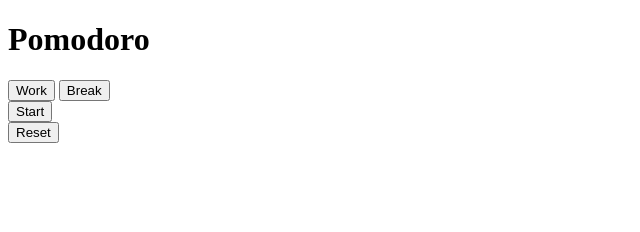
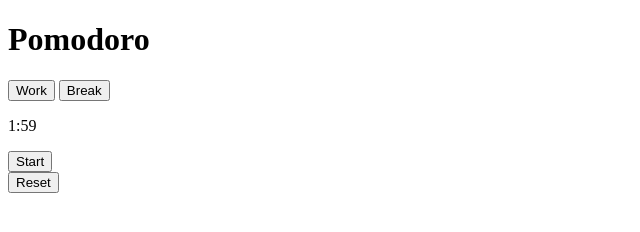
Before and after one commit to Valentino252004/Pomodoro, a plain HTML site: page index.html in a window 1280 px wide. Shown: the whole page, without its empty margins (0-640 px from the left). Drawn offline with Linux system fonts and the light colour scheme.

Commit message:
correction code js

```diff
--- a/index.html
+++ b/index.html
@@ -17,12 +17,19 @@
         <button>Break</button>
     </section>
 
-    <section class="start">
-        <button>Start</button>
+    <section>
+        <p id="timer"></p>
     </section>
 
-    <section class ="reset">
-        <button>Reset</button>
+    <section>
+        <button id="start">Start</button>
     </section>
+
+    <section>
+        <button id="reset">Reset</button>
+    </section>
+
+    <script src="scripts/timer.js"></script>
+
 </body>
 </html>
--- a/scripts/timer.js
+++ b/scripts/timer.js
@@ -19,7 +19,7 @@ reset.addEventListener("click", () => {
     alert("reset")
 })
 
-setInterval( , (1000));
+setInterval( timer(), (1000));
 
 function timer() {
     console.log("3")
```
